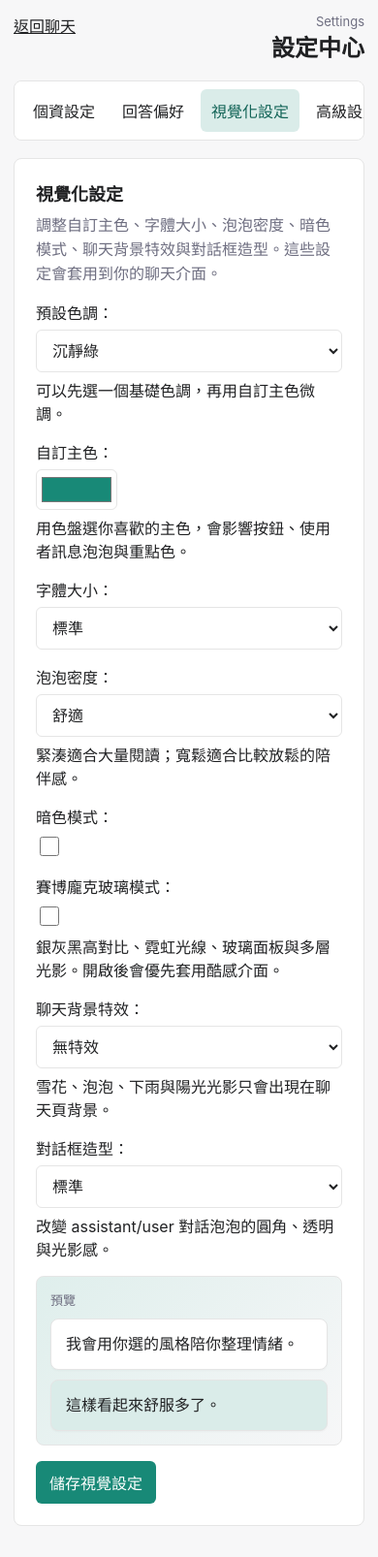
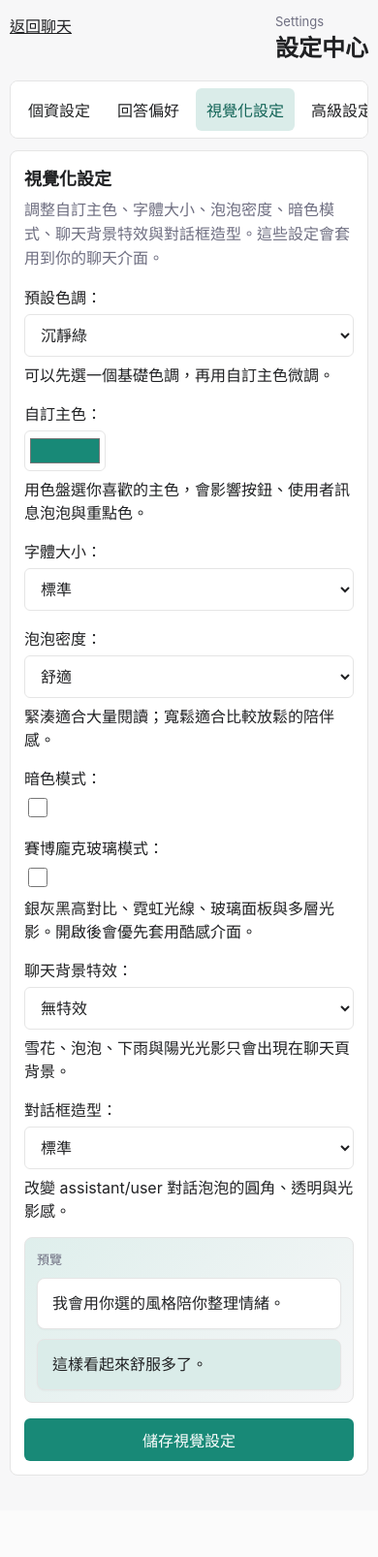
Before and after one commit to tanalex0228-hash/mental-counseling-ai, a Django app: page /accounts/settings/visual/ in a window 390 px wide. Shown: the whole page at 97% size. After the commit the page ends 1522 px from the top, so only its background shows below. Run offline with Django 4.2, Linux system fonts and the light colour scheme; the visitor is signed in with stand-in values (Sample User, id 1); data comes from the database, SQL or seed files in the repository.

```diff
--- a/static/css/app.css
+++ b/static/css/app.css
@@ -1670,25 +1737,84 @@ a {
     opacity: 0.16;
   }
 
+  .theme-cyberpunk .sidebar::before {
+    right: 12px;
+    top: 74px;
+    width: 42px;
+    height: 42px;
+    opacity: 0.08;
+  }
+
   .settings-page {
-    padding: 14px;
+    min-height: 100dvh;
+    padding: max(14px, env(safe-area-inset-top)) 14px max(18px, env(safe-area-inset-bottom));
+    overflow-x: hidden;
   }
 
   .settings-header {
     align-items: flex-start;
+    gap: 12px;
+    flex-wrap: wrap;
+  }
+
+  .settings-kicker {
+    text-align: left;
   }
 
   .settings-layout {
     grid-template-columns: 1fr;
+    gap: 12px;
   }
 
   .settings-nav {
     grid-auto-flow: column;
     grid-auto-columns: max-content;
     overflow-x: auto;
+    padding: 7px;
+    position: sticky;
+    top: 0;
+    z-index: 5;
+    -webkit-overflow-scrolling: touch;
+  }
+
+  .settings-nav a {
+    white-space: nowrap;
+  }
+
+  .settings-form {
+    padding: 16px;
   }
 
   .preference-examples {
     grid-template-columns: 1fr;
   }
-}
+
+  .visual-preview {
+    padding: 12px;
+  }
+}
+
+@media (max-width: 420px) {
+  .settings-page {
+    padding-left: 10px;
+    padding-right: 10px;
+  }
+
+  .settings-header h1 {
+    font-size: 24px;
+  }
+
+  .settings-form {
+    padding: 14px;
+  }
+
+  .settings-form input,
+  .settings-form select,
+  .settings-form button {
+    width: 100%;
+  }
+
+  .settings-form input[type="checkbox"] {
+    width: 20px;
+  }
+}
--- a/templates/base.html
+++ b/templates/base.html
@@ -5,7 +5,7 @@
   <meta charset="utf-8">
   <meta name="viewport" content="width=device-width, initial-scale=1">
   <title>AI 心理諮商</title>
-  <link rel="stylesheet" href="{% static 'css/app.css' %}?v=20260524-cyberpunk2">
+  <link rel="stylesheet" href="{% static 'css/app.css' %}?v=20260524-mobile1">
 </head>
 <body
   class="theme-{{ profile.preferred_theme_color|default:'teal' }} {% if profile.dark_mode %}theme-dark{% endif %} {% if profile.cyberpunk_mode %}theme-cyberpunk{% endif %} font-{{ profile.font_scale|default:'normal' }} density-{{ profile.chat_density|default:'cozy' }} effect-{{ profile.visual_effect|default:'none' }} bubble-{{ profile.bubble_style|default:'standard' }}"
```
Also changed, not shown: other parts of static/css/app.css (+86 -19 lines).
